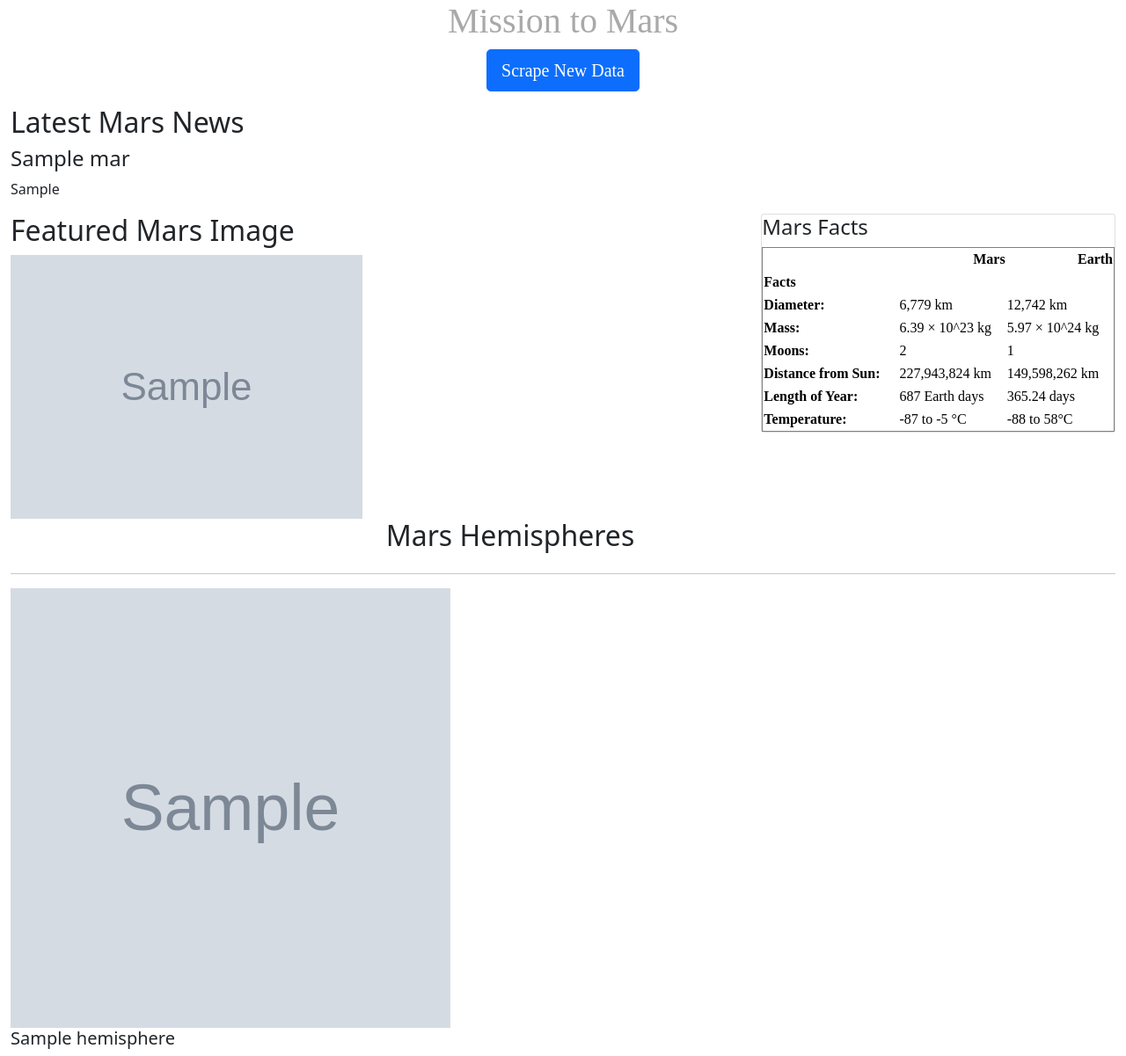
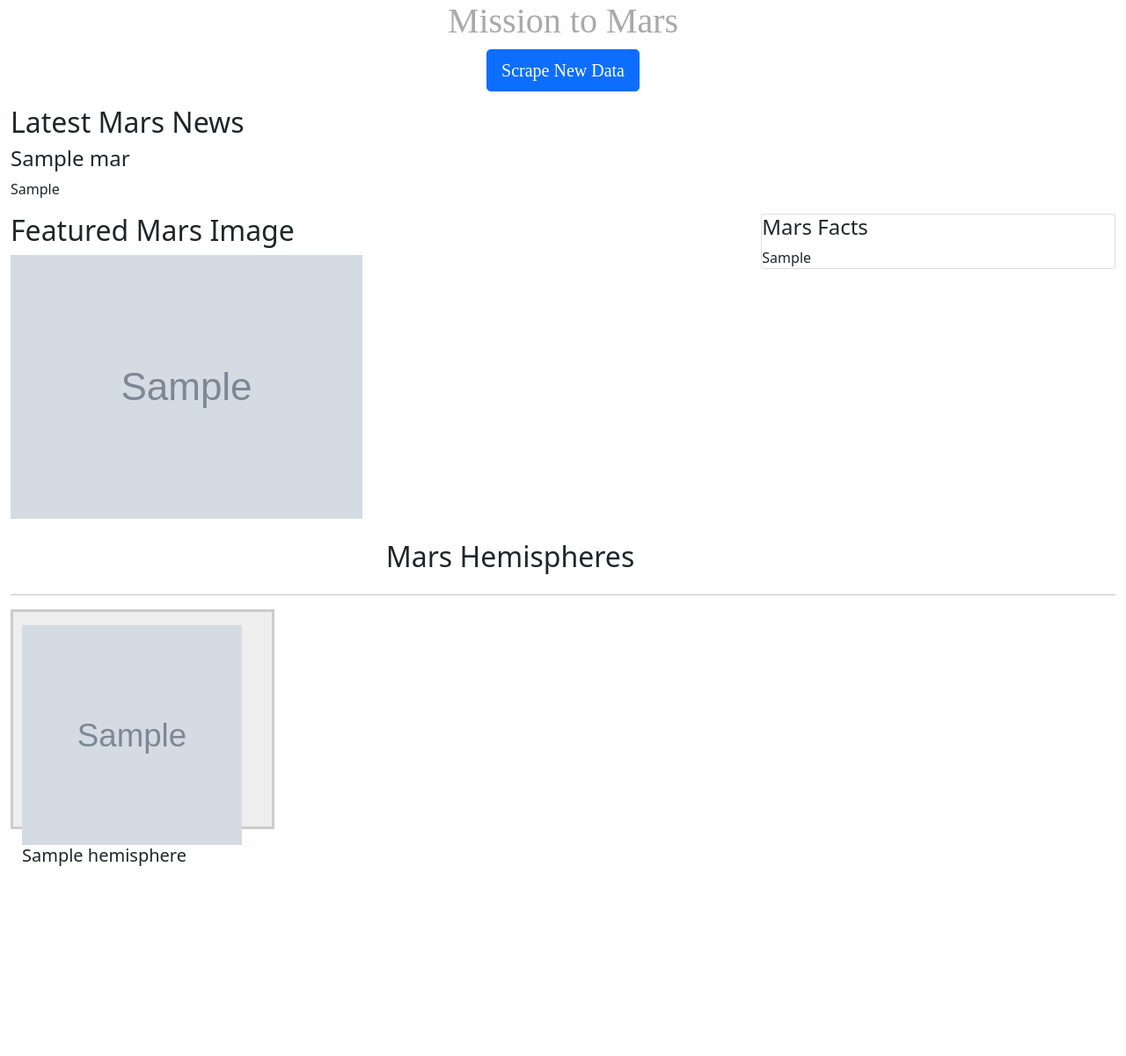
Before and after one commit to jeffreyoverholt/Web-Scraping-Challenge, a Flask app: page / in a window 1280 px wide. Shown: the whole page at 88% size. After the commit the page ends 985 px from the top, so only its background shows below. Run offline with Flask 2, Linux system fonts and the light colour scheme; grey boxes marked "Sample" are stand-in pictures; a database or web service that is not in the repository returns one stand-in record (values such as "Sample title"); some libraries are stand-ins or nearby versions.

Commit message:
additional code after working with study group

```diff
--- a/Missions_to_Mars/app.py
+++ b/Missions_to_Mars/app.py
@@ -14,7 +14,11 @@ mongo = PyMongo(app, uri="mongodb://localhost:27017/mars_app")
 def home():
 
     # Find one record of data from the mongo database
+
     mars = mongo.db.mars.find_one()
+    print("Print Mars")
+    print(mars)
+
 
     # Return template and data
     return render_template("index.html", mars=mars)
--- a/Missions_to_Mars/scrape_mars.py
+++ b/Missions_to_Mars/scrape_mars.py
@@ -116,8 +116,8 @@ def scrape_info():
         "news_title": news_title,
         "news_p": news_p,
         "Featured Image URL": img_url,
-        "Fact Table": Mars_facts_HTML,
-        "Hemisphere Images": hemi_images_url
+        "Mars_facts_HTML": Mars_facts_HTML,
+        "hemi_images_url": hemi_images_url
     }
 
     # Close Browser
--- a/Missions_to_Mars/templates/Style.css
+++ b/Missions_to_Mars/templates/Style.css
@@ -1,6 +1,6 @@
 .jumbotron {
   font-family:'Times New Roman', Times, serif;
-  color: darkgray;
+  color: darkgray !important;
   text-align: center;
 }
 
@@ -9,3 +9,12 @@ table {
   color: black;
   background-color: white;
 }
+
+.frame {
+  width: 300px;
+  height: 250px;
+  border: 3px solid #ccc;
+  background: #eee;
+  margin: auto;
+  padding: 15px 10px;
+}
--- a/Missions_to_Mars/templates/index.html
+++ b/Missions_to_Mars/templates/index.html
@@ -6,7 +6,7 @@
     <link href="https://cdn.jsdelivr.net/npm/bootstrap@5.0.2/dist/css/bootstrap.min.css" rel="stylesheet" integrity="sha384-EVSTQN3/azprG1Anm3QDgpJLIm9Nao0Yz1ztcQTwFspd3yD65VohhpuuCOmLASjC" crossorigin="anonymous">
     <link href="assets/css/style.css" rel="stylesheet" type="text/css">
     <script src="https://cdn.jsdelivr.net/npm/bootstrap@5.0.2/dist/js/bootstrap.bundle.min.js" integrity="sha384-MrcW6ZMFYlzcLA8Nl+NtUVF0sA7MsXsP1UyJoMp4YLEuNSfAP+JcXn/tWtIaxVXM" crossorigin="anonymous"></script>
-    <link rel="stylesheet" href = "Style.css">
+    <link rel="stylesheet" href ="Style.css">
   </head>
   <body>
     <div class="container-fluid">
@@ -28,60 +28,16 @@
       <div class="row">
         <div class="col-md-8">
           <h2>Featured Mars Image</h2>
-          <img src="{{ mars.img_url }}" alt="Featured Mars Image">
+          <img src="{{ mars['Featured Image URL'] }}" alt="Featured Mars Image">
         </div>
         <div class="col-md-4">
           <div class="card">
             <h4>Mars Facts</h4>
-            <table border="1" class="dataframe">
-              <thead>
-                <tr style="text-align: right;">
-                  <th></th>
-                  <th>Mars</th>
-                  <th>Earth</th>
-                </tr>
-                <tr>
-                  <th>Facts</th>
-                  <th></th>
-                  <th></th>
-                </tr>
-              </thead>
-              <tbody>
-                <tr>
-                  <th>Diameter:</th>
-                  <td>6,779 km</td>
-                  <td>12,742 km</td>
-                </tr>
-                <tr>
-                  <th>Mass:</th>
-                  <td>6.39 × 10^23 kg</td>
-                  <td>5.97 × 10^24 kg</td>
-                </tr>
-                <tr>
-                  <th>Moons:</th>
-                  <td>2</td>
-                  <td>1</td>
-                </tr>
-                <tr>
-                  <th>Distance from Sun:</th>
-                  <td>227,943,824 km</td>
-                  <td>149,598,262 km</td>
-                </tr>
-                <tr>
-                  <th>Length of Year:</th>
-                  <td>687 Earth days</td>
-                  <td>365.24 days</td>
-                </tr>
-                <tr>
-                  <th>Temperature:</th>
-                  <td>-87 to -5 °C</td>
-                  <td>-88 to 58°C</td>
-                </tr>
-              </tbody>
-            </table>
+            {{ mars['Fact Table'] }}
           </div>
         </div>
       </div>
+      <br>
       <div class="row">
         <div class="col-md-8 offset-4">
           <h2 class="align-items-center">Mars Hemispheres</h2>
@@ -91,12 +47,14 @@
       <div class="row">
         <!-- https://www.youtube.com/watch?v=yO_XNCsBIsg -->
         {% for hemisphere in mars.hemi_images_url %}
-          <div class="col-6">
-            <div>
-              <img width="500 px" height="500 px" src="{{ hemisphere.image_url }}">
-            </div>
-            <div>
-              <h5>{{ hemisphere.title }}</h5>
+          <div class="col-3">
+            <div class = "frame">
+              <div>
+                <img width="250 px" height="250 px" src="{{ hemisphere.img_url }}">
+              </div>
+              <div>
+                <h5>{{ hemisphere.title }}</h5>
+              </div>
             </div>
           </div>
         {% endfor %}
```
Also changed, not shown: 1 other file.
